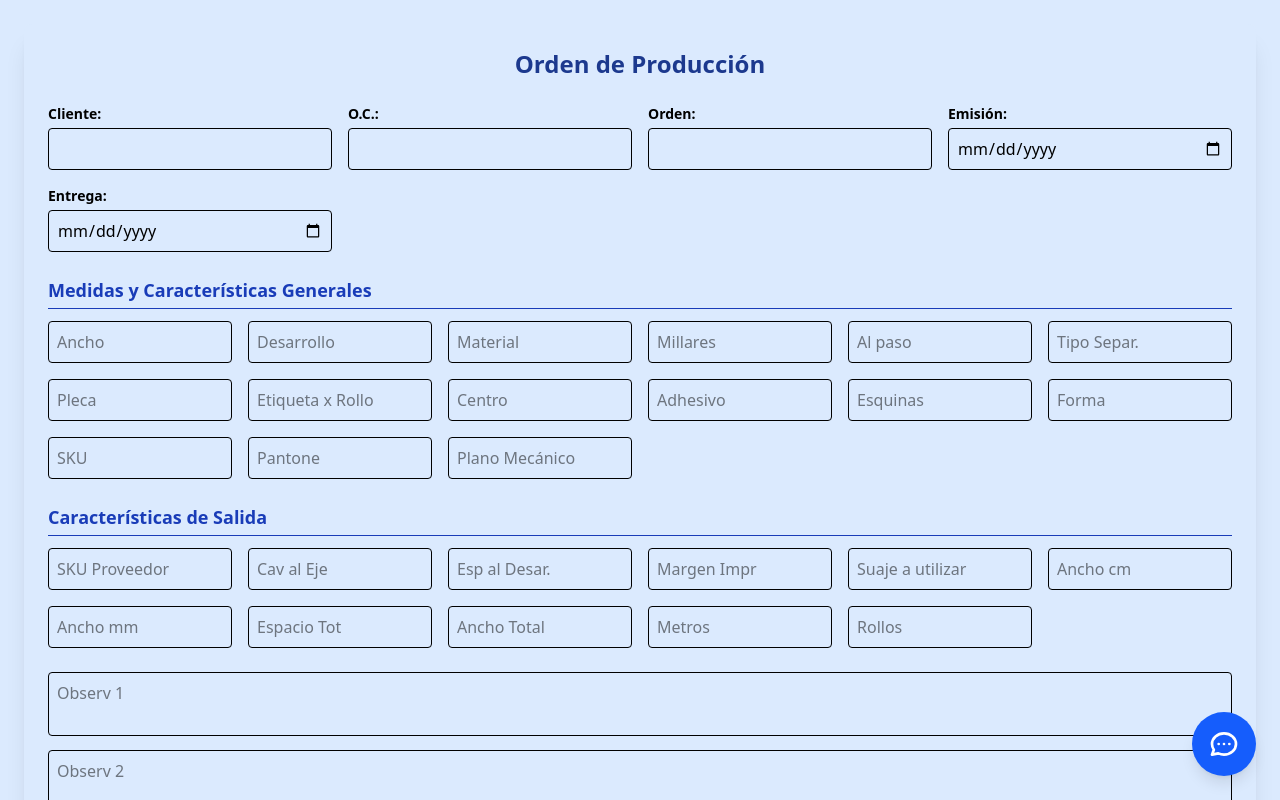
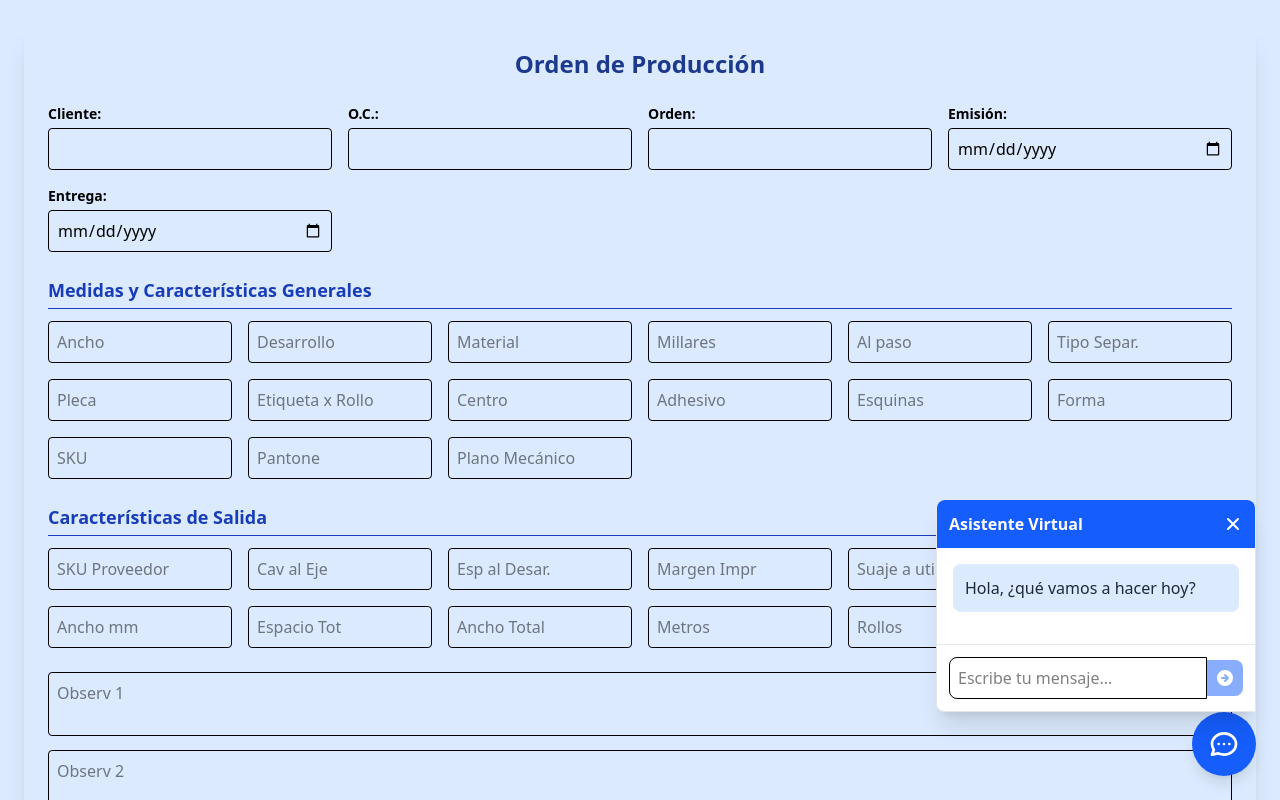
Before and after one commit to GerardoARHernandez/MGF5-Labels, a React (Vite) app: page / in a window 1280 px wide. Both pictures are taken after a click on the button 1224 px from the left and 744 px from the top of the page. Shown: the top 800 px of the page. Built offline with nearby package versions, Linux system fonts and the light colour scheme.

Commit message:
Update: Se abre la ventana del chatbot

```diff
--- a/src/components/ChatbotButton.jsx
+++ b/src/components/ChatbotButton.jsx
@@ -1,17 +1,73 @@
+import React, { useState } from 'react';
 
 const ChatbotButton = () => {
+  const [isOpen, setIsOpen] = useState(false);
+  const [message, setMessage] = useState('Hola, ¿qué vamos a hacer hoy?');
+
+  const toggleChat = () => {
+    setIsOpen(!isOpen);
+  };
+
   return (
     <div className="fixed bottom-6 right-6 z-50">
+      {/* Botón del chatbot */}
       <button
         className="bg-blue-600 text-white p-4 rounded-full shadow-lg hover:bg-blue-700 transition-colors"
-        onClick={() => alert("Hola, ¿qué haremos hoy?")}
+        onClick={toggleChat}
       >
         <svg xmlns="http://www.w3.org/2000/svg" className="h-8 w-8" fill="none" viewBox="0 0 24 24" stroke="currentColor">
           <path strokeLinecap="round" strokeLinejoin="round" strokeWidth={2} d="M8 12h.01M12 12h.01M16 12h.01M21 12c0 4.418-4.03 8-9 8a9.863 9.863 0 01-4.255-.949L3 20l1.395-3.72C3.512 15.042 3 13.574 3 12c0-4.418 4.03-8 9-8s9 3.582 9 8z" />
         </svg>
       </button>
+
+      {/* Ventana del chat */}
+      {isOpen && (
+        <div className="absolute bottom-16 right-0 w-80 bg-white rounded-t-lg rounded-l-lg shadow-xl border border-gray-200 flex flex-col">
+          {/* Encabezado del chat */}
+          <div className="bg-blue-600 text-white p-3 rounded-t-lg flex justify-between items-center">
+            <h3 className="font-semibold">Asistente Virtual</h3>
+            <button
+              onClick={toggleChat}
+              className="text-white hover:text-gray-200"
+            >
+              <svg xmlns="http://www.w3.org/2000/svg" className="h-5 w-5" viewBox="0 0 20 20" fill="currentColor">
+                <path fillRule="evenodd" d="M4.293 4.293a1 1 0 011.414 0L10 8.586l4.293-4.293a1 1 0 111.414 1.414L11.414 10l4.293 4.293a1 1 0 01-1.414 1.414L10 11.414l-4.293 4.293a1 1 0 01-1.414-1.414L8.586 10 4.293 5.707a1 1 0 010-1.414z" clipRule="evenodd" />
+              </svg>
+            </button>
+          </div>
+
+          {/* Área de mensajes */}
+          <div className="flex-1 p-4 overflow-y-auto h-60">
+            <div className="mb-4">
+              <div className="bg-blue-100 text-gray-800 p-3 rounded-lg max-w-xs">
+                {message}
+              </div>
+            </div>
+          </div>
+
+          {/* Área de entrada (simulada) */}
+          <div className="p-3 border-t border-gray-200">
+            <div className="flex items-center">
+              <input
+                type="text"
+                placeholder="Escribe tu mensaje..."
+                className="flex-1 p-2 border rounded-l-lg focus:outline-none focus:ring-1 focus:ring-blue-500"
+                disabled
+              />
+              <button
+                className="bg-blue-600 text-white p-2 rounded-r-lg hover:bg-blue-700 disabled:opacity-50"
+                disabled
+              >
+                <svg xmlns="http://www.w3.org/2000/svg" className="h-5 w-5" viewBox="0 0 20 20" fill="currentColor">
+                  <path fillRule="evenodd" d="M10 18a8 8 0 100-16 8 8 0 000 16zm3.707-8.707l-3-3a1 1 0 00-1.414 1.414L10.586 9H7a1 1 0 100 2h3.586l-1.293 1.293a1 1 0 101.414 1.414l3-3a1 1 0 000-1.414z" clipRule="evenodd" />
+                </svg>
+              </button>
+            </div>
+          </div>
+        </div>
+      )}
     </div>
   );
 };
 
-export default ChatbotButton
+export default ChatbotButton;
```
